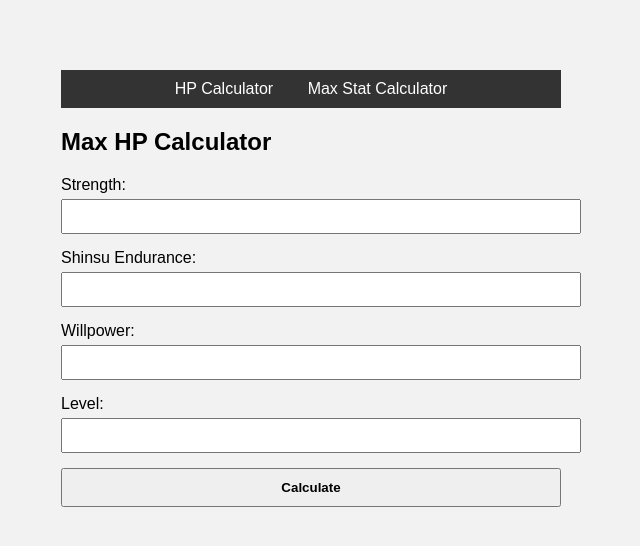
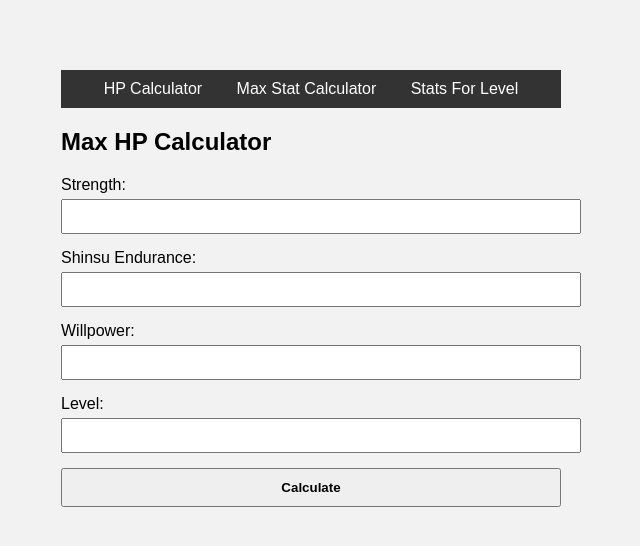
Before and after one commit to aerctis/hp-calculator, a plain HTML site: page index.html in a window 1280 px wide. Shown: the whole page, without its empty margins (329-969 px from the left). Drawn offline with Linux system fonts and the light colour scheme.

Commit message:
Update index.html

```diff
--- a/index.html
+++ b/index.html
@@ -23,6 +23,7 @@
   <div style="background: #333; padding: 10px 0; text-align: center;">
   <a href="index.html" style="color: white; margin: 0 15px; text-decoration: none;">HP Calculator</a>
   <a href="stat-cap.html" style="color: white; margin: 0 15px; text-decoration: none;">Max Stat Calculator</a>
+  <a href="stat-growth.html" style="color: white; margin: 0 15px; text-decoration: none;">Stats For Level</a>
   </div>
 
   <h2>Max HP Calculator</h2>
```
